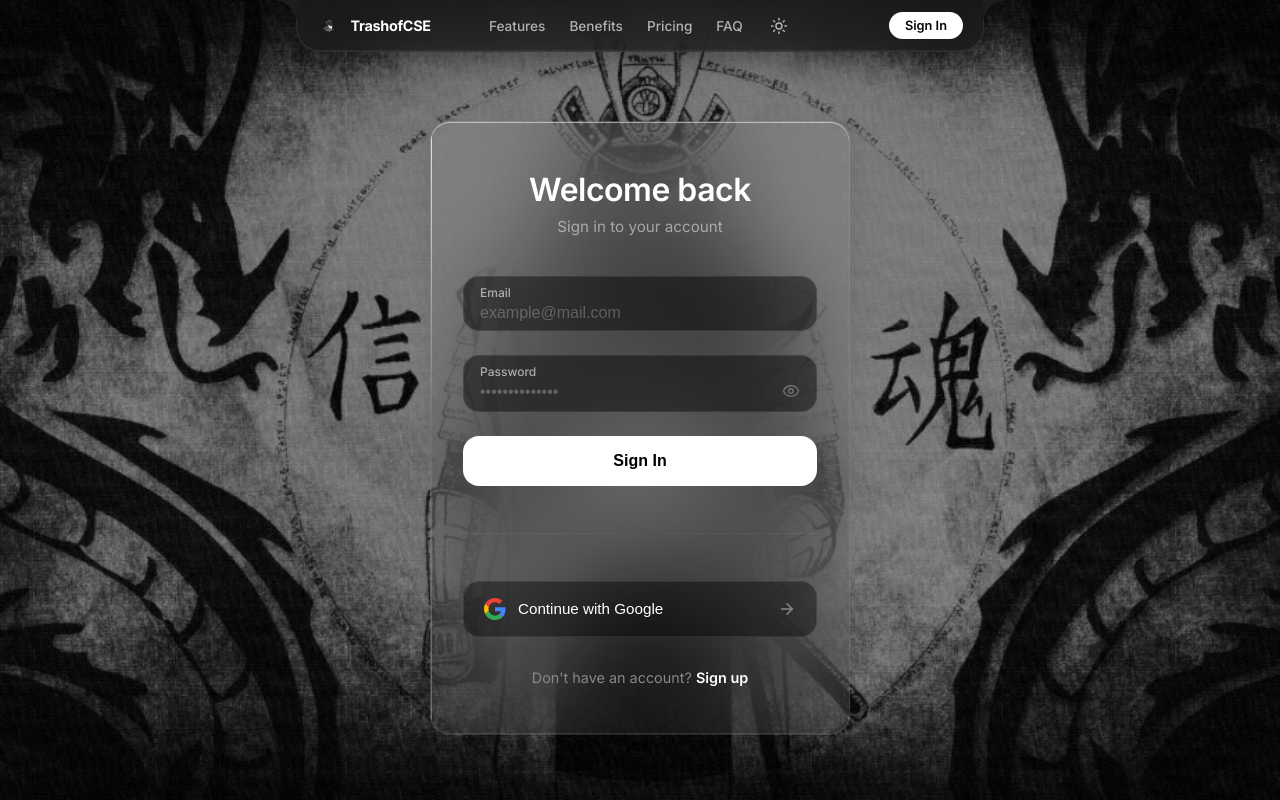
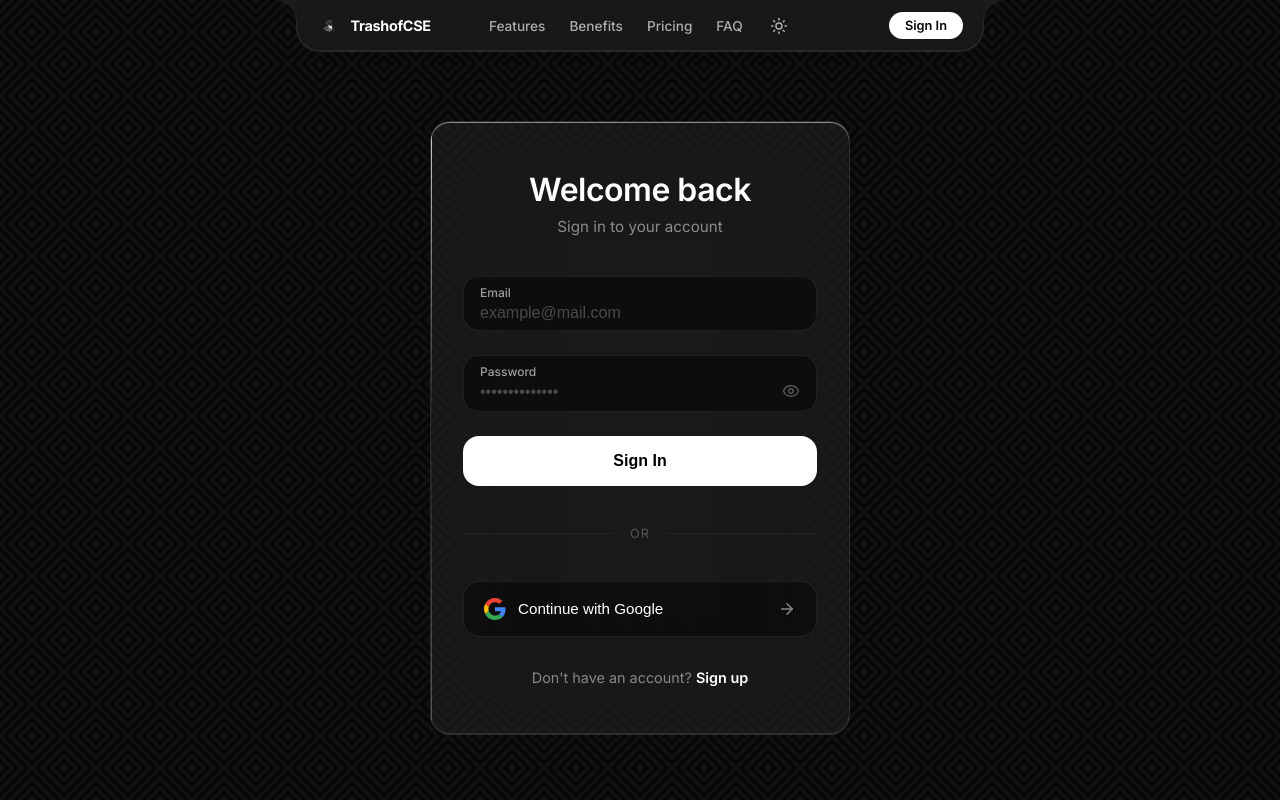
Before and after one commit to mongooseintown/TrashofCSE-Project, a React (Vite) app in the folder frontend/: page /login in a window 1280 px wide. Built offline with nearby package versions, Linux system fonts and the light colour scheme.

Commit message:
fix: make app-container and page wrapper backgrounds transparent to show body pattern

```diff
--- a/frontend/src/App.css
+++ b/frontend/src/App.css
@@ -2,7 +2,7 @@
 .app-container {
   display: flex;
   min-height: 100vh;
-  background: var(--bg-primary);
+  background: transparent !important;
   transition: all 0.35s cubic-bezier(0.4, 0, 0.2, 1);
 }
 
--- a/frontend/src/index.css
+++ b/frontend/src/index.css
@@ -122,16 +122,20 @@ body {
 }
 
 /* Translucent Containers so Body Background shows through */
+.app-container,
+.lp-container,
 .dashboard-container,
 .eee-container,
 .feed-container,
 .profile-container,
-.login-container,
-.register-container,
-.lp-container,
+.login-page-container,
+.register-page-container,
 .compiler-container,
 .compiler-segment-container,
-.sad-container {
+.sad-container,
+.mod-panel-container,
+.topic-page-container,
+.segment-viewer-container {
   background: transparent !important;
   background-image: none !important;
 }
```
